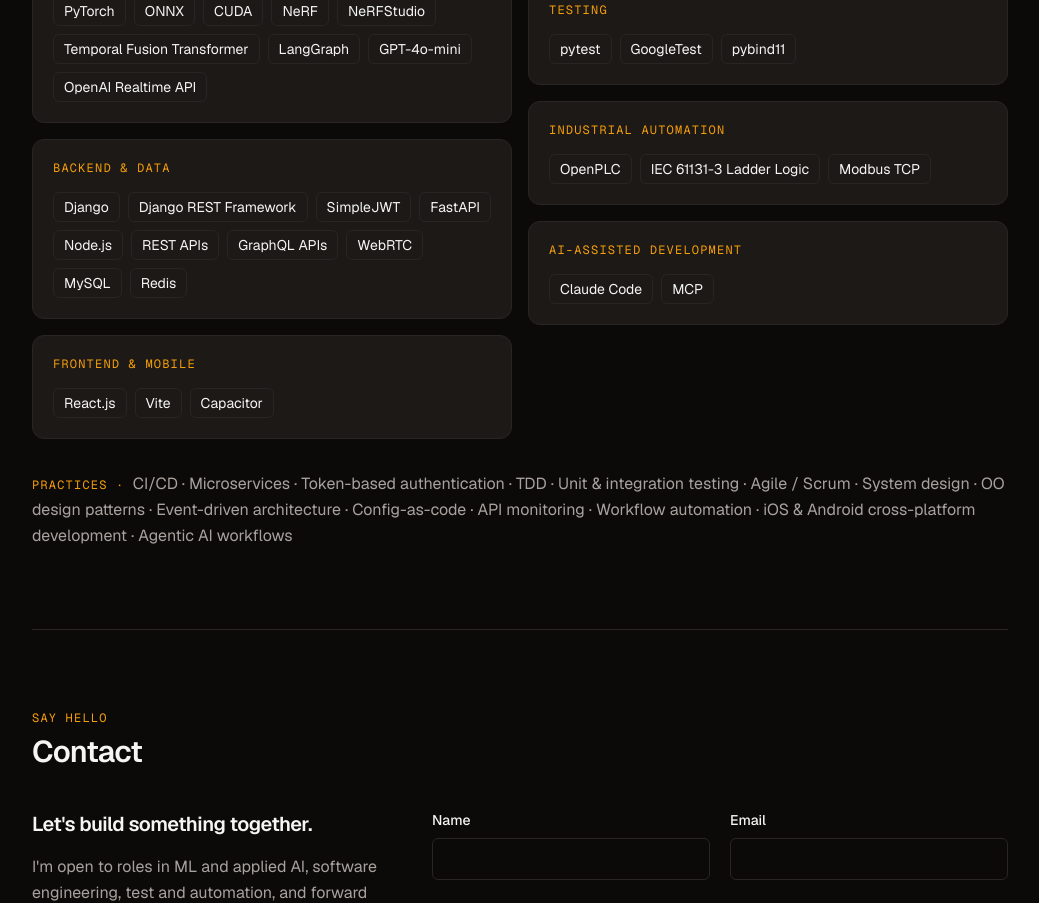
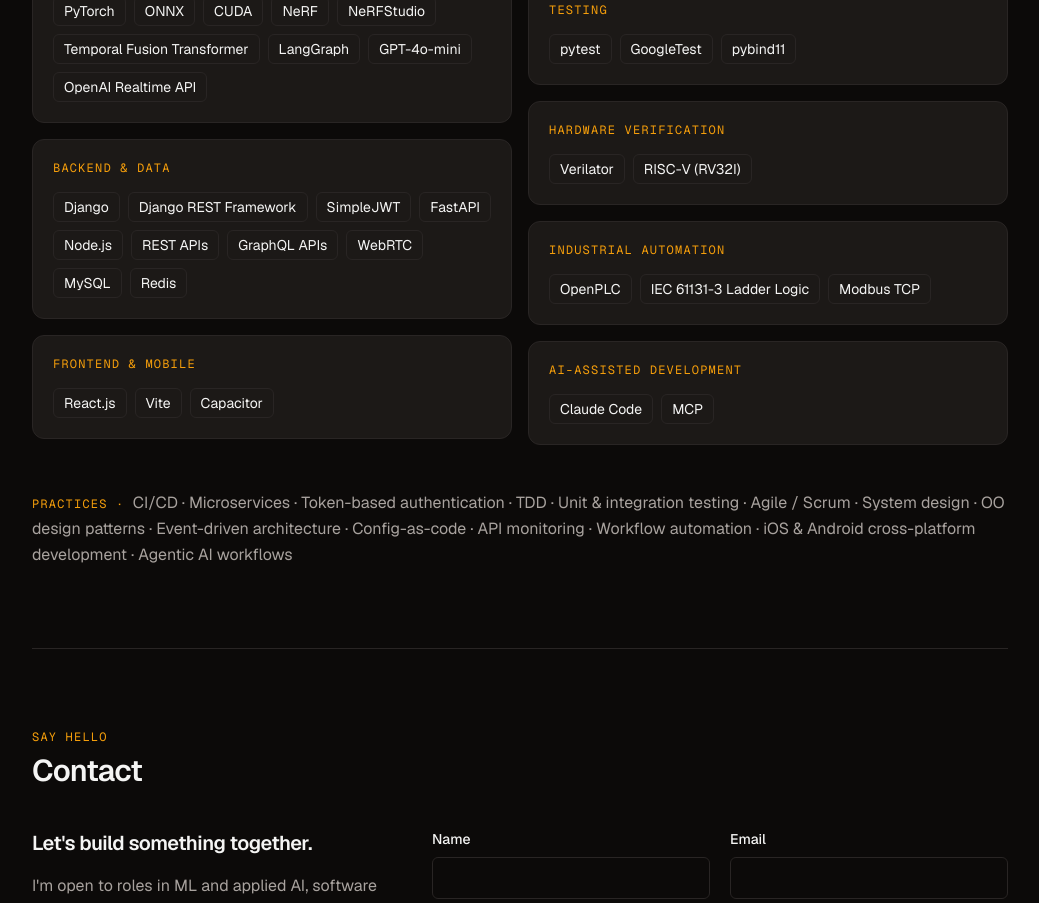
Before and after one commit to MananShah25/mananshah-dev, a Next.js app: page / in a window 1280 px wide. Shown: the part 5120-6023 px from the top of the page, without its empty margins (120-1159 px from the left). Built offline with nearby package versions, Linux system fonts and the light colour scheme; no server answers.

Commit message:
Add Verilator and RISC-V to skills
Co-Authored-By: Claude Opus 5.5 <noreply@anthropic.com>

```diff
--- a/content/site.ts
+++ b/content/site.ts
@@ -137,6 +137,7 @@ export const site: SiteContent = {
       items: ["AWS (EC2, CloudWatch)", "Docker", "Kubernetes", "Git", "CMake"],
     },
     { label: "Testing", items: ["pytest", "GoogleTest", "pybind11"] },
+    { label: "Hardware Verification", items: ["Verilator", "RISC-V (RV32I)"] },
     {
       label: "Industrial Automation",
       items: ["OpenPLC", "IEC 61131-3 Ladder Logic", "Modbus TCP"],
```
